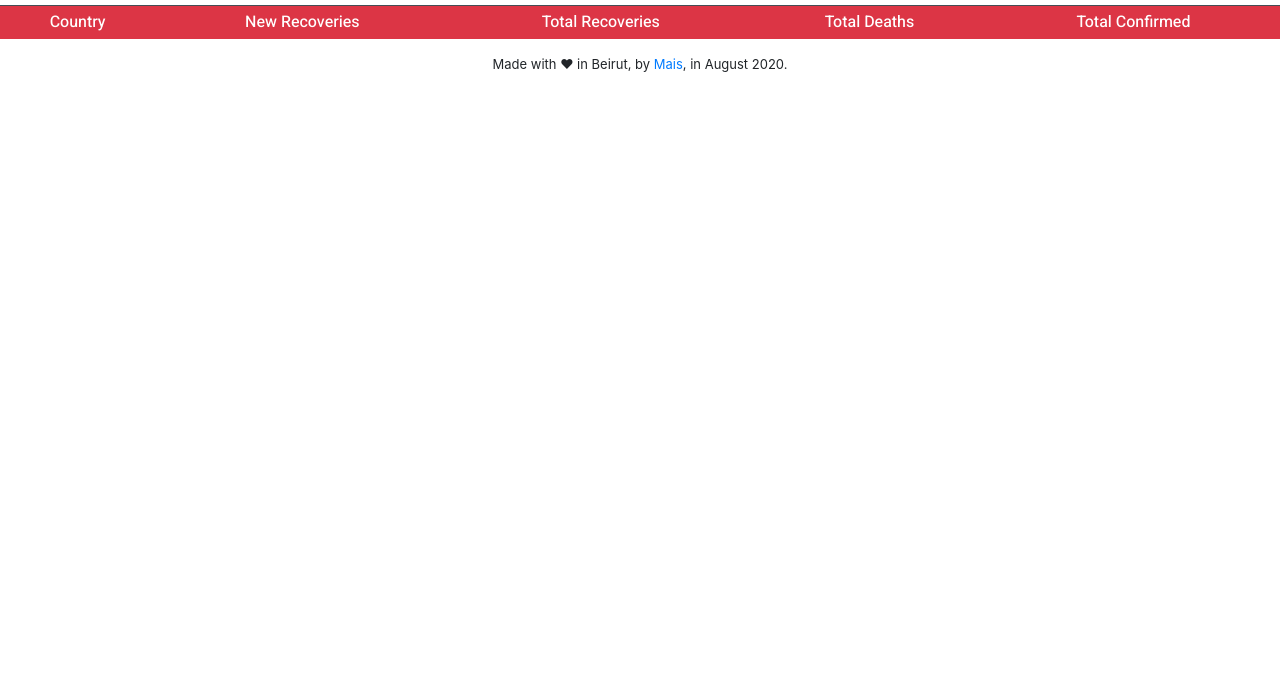
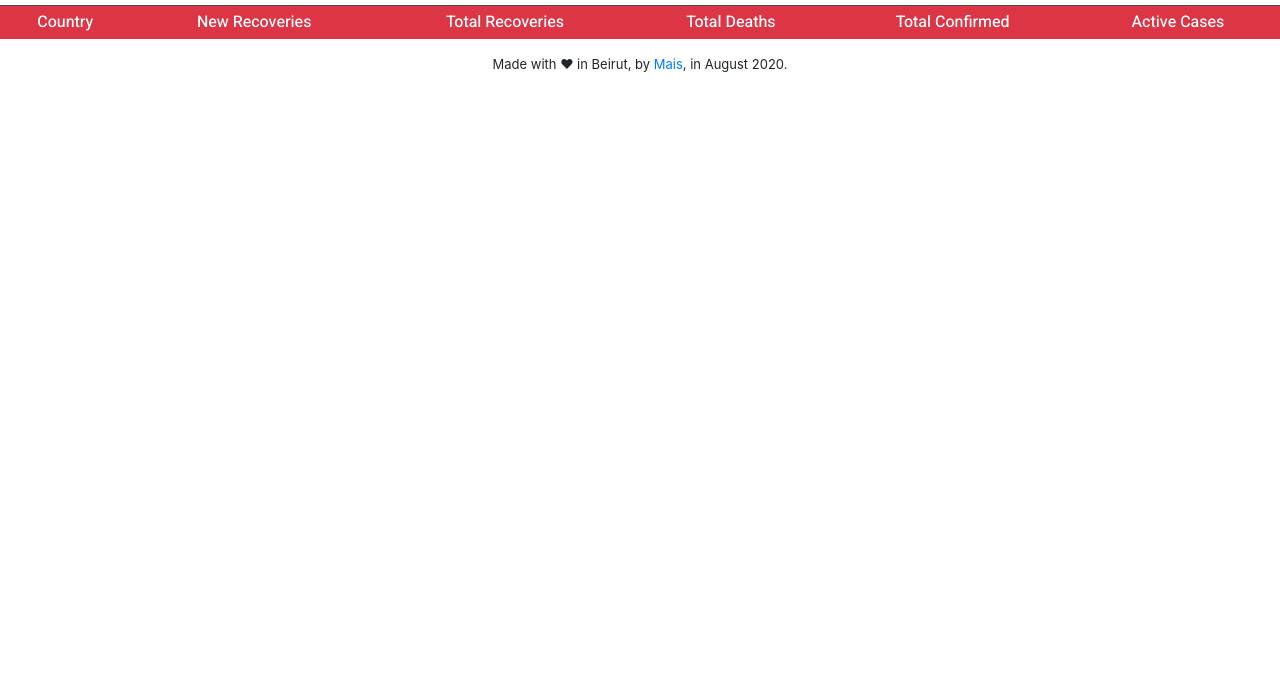
Before and after one commit to itsmais/arab-covid-19-stats, a plain HTML site: page index.html in a window 1280 px wide. Shown: the part 105-800 px from the top of the page. Drawn offline with nearby package versions, Linux system fonts and the light colour scheme; no server answers.

Commit message:
Update index.html

```diff
--- a/index.html
+++ b/index.html
@@ -24,6 +24,7 @@
 					<th class="column-title">Total Recoveries</th>
 					<th class="column-title">Total Deaths</th>
 					<th class="column-title">Total Confirmed</th>
+					<th class="column-title">Active Cases</th>
 				</tr>
 			</table>
 
```
